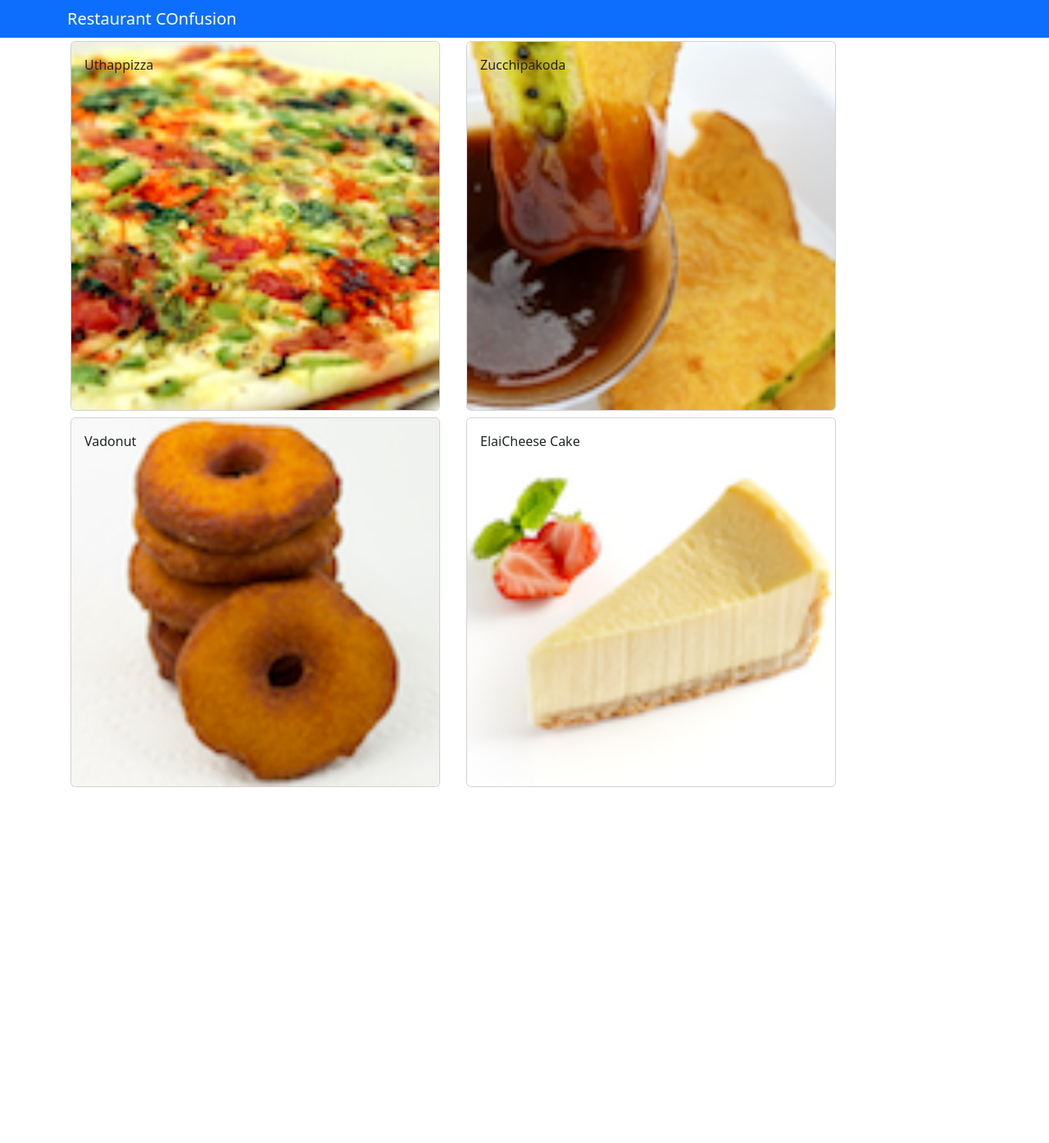
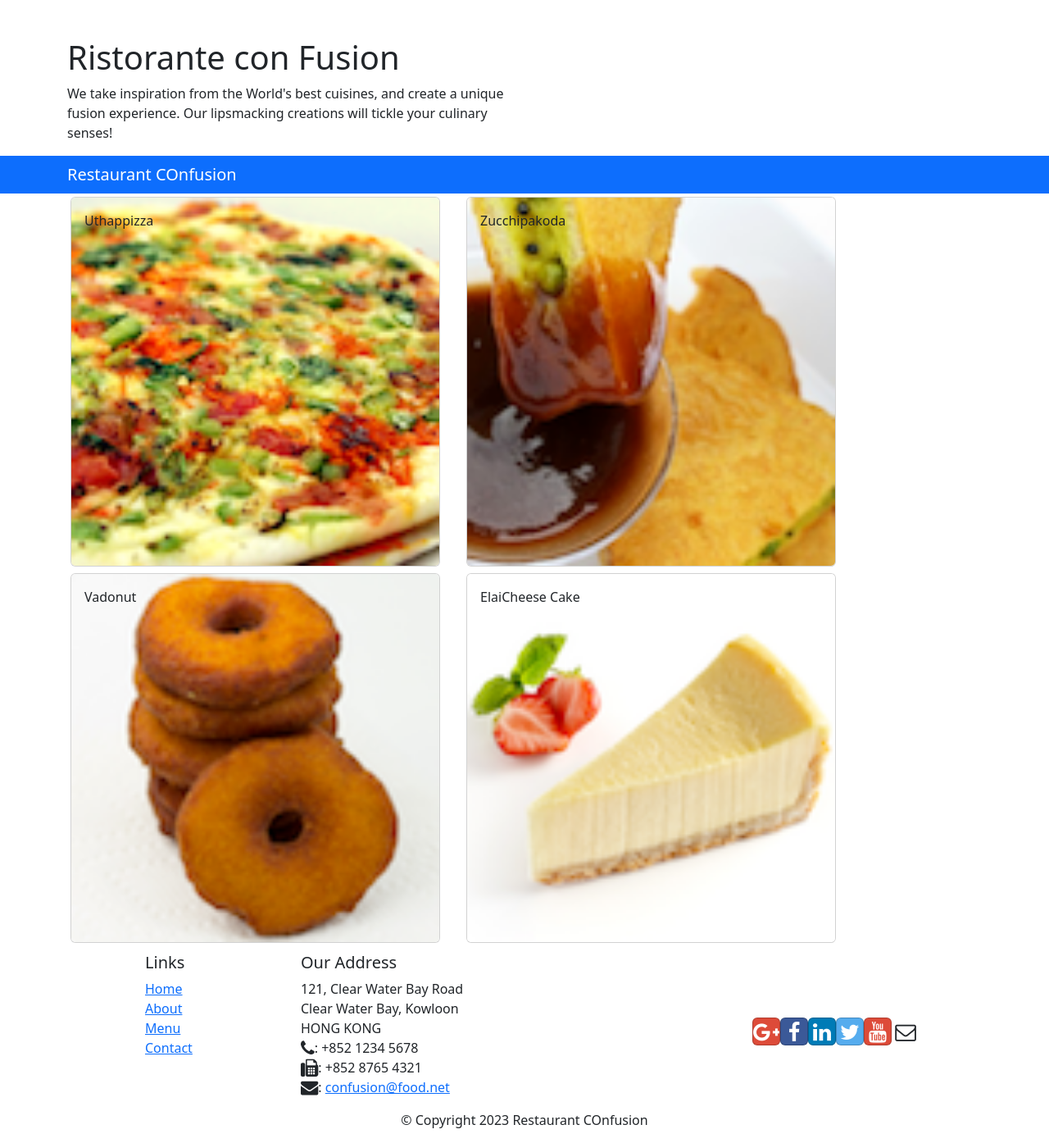
Before and after one commit to Utsav-nith/Confusion, a React (Create React App) app in the folder client/: page / in a window 1280 px wide. Shown: the whole page at 82% size. Before the commit the page ends 972 px from the top, so only its background shows below. Built offline with nearby package versions, Linux system fonts and the light colour scheme.

Commit message:
header-footer added

```diff
--- a/client/package.json
+++ b/client/package.json
@@ -7,7 +7,9 @@
     "@testing-library/react": "^13.4.0",
     "@testing-library/user-event": "^13.5.0",
     "bootstrap": "^5.3.0",
+    "bootstrap-social": "^5.1.1",
     "eslint": "^8.45.0",
+    "font-awesome": "^4.7.0",
     "react": "^18.2.0",
     "react-dom": "^18.2.0",
     "react-popper": "^2.3.0",
--- /dev/null
+++ b/client/src/components/FooterComponent.js
@@ -0,0 +1,56 @@
+import React from 'react';
+function Footer(props) {
+return(
+<div className="footer">
+<div className="container">
+<div className="row justify-content-center">
+<div className="col-4 offset-1 col-sm-2">
+<h5>Links</h5>
+<ul className="list-unstyled">
+<li><a href="#">Home</a></li>
+<li><a href="#">About</a></li>
+<li><a href="#">Menu</a></li>
+<li><a href="contactus.html">Contact</a></li>
+</ul>
+</div>
+<div className="col-7 col-sm-5">
+<h5>Our Address</h5>
+<address>
+121, Clear Water Bay Road<br />
+Clear Water Bay, Kowloon<br />
+HONG KONG<br />
+<i className="fa fa-phone fa-lg"></i>: +852 1234 5678<br />
+<i className="fa fa-fax fa-lg"></i>: +852 8765 4321<br />
+<i className="fa fa-envelope fa-lg"></i>: <a
+href="mailto:confusion@food.net">
+confusion@food.net</a>
+</address>
+</div>
+<div className="col-12 col-sm-4 align-self-center">
+<div className="text-center">
+<a className="btn btn-social-icon btn-google"
+href="http://google.com/+"><i className="fa fa-google-plus"></i></a>
+<a className="btn btn-social-icon btn-facebook"
+href="http://www.facebook.com/profile.php?id="><i className="fa
+fa-facebook"></i></a>
+<a className="btn btn-social-icon btn-linkedin"
+href="http://www.linkedin.com/in/"><i className="fa fa-linkedin"></i></a>
+<a className="btn btn-social-icon btn-twitter"
+href="http://twitter.com/"><i className="fa fa-twitter"></i></a>
+<a className="btn btn-social-icon btn-google"
+href="http://youtube.com/"><i className="fa fa-youtube"></i></a>
+<a className="btn btn-social-icon" href="mailto:"><i className="fa
+fa-envelope-o"></i></a>
+</div>
+</div>
+</div>
+<div className="row justify-content-center">
+<div className="col-auto">
+<p>© Copyright 2023 Restaurant COnfusion</p>
+</div>
+</div>
+</div>
+</div>
+)
+}
+export default Footer;
--- /dev/null
+++ b/client/src/components/HeaderComponent.js
@@ -0,0 +1,27 @@
+import React from "react";
+import { Navbar, NavbarBrand } from 'reactstrap';
+
+function Header(props) {
+  return (
+    <>
+      <Navbar dark>
+        <div className="container">
+          <NavbarBrand href="#">Ristrante con Fusion</NavbarBrand>
+        </div>
+      </Navbar>
+      <div className="jumbotron">
+        <div className="container">
+          <div className="row row-header">
+            <div className="col-12 col-sm-6">
+              <h1>Ristorante con Fusion</h1>
+              <p>We take inspiration from the World's best cuisines, and create a
+                unique fusion experience. Our lipsmacking creations will tickle your culinary senses!</p>
+            </div>
+          </div>
+        </div>
+      </div>
+    </>
+  )
+}
+
+export default Header;
--- a/client/src/components/MainComponent.js
+++ b/client/src/components/MainComponent.js
@@ -2,6 +2,8 @@
 import { Navbar, NavbarBrand } from 'reactstrap';
 import Menu from './MenuComponent';
 import {DISHES} from '../shared/dishes';
+import Header from './HeaderComponent';
+import Footer from './FooterComponent';
 
 class Main extends Component {
   constructor(props) {
@@ -19,13 +21,16 @@
   }
   render() {
     return (
+
       <div>
+        <Header/>
         <Navbar dark color="primary">
           <div className="container">
             <NavbarBrand href="#">Restaurant COnfusion</NavbarBrand>
           </div>
         </Navbar>
         <Menu data={this.state.dishes} onClickHandler={this.onClickHandler} selectedDish={this.state.selectedDish} />
+      <Footer/>
       </div>
     );
   }
--- a/client/src/index.js
+++ b/client/src/index.js
@@ -4,6 +4,8 @@
 import App from './App';
 import reportWebVitals from './reportWebVitals';
 import 'bootstrap/dist/css/bootstrap.min.css';
+import 'font-awesome/css/font-awesome.css';
+import 'bootstrap-social/bootstrap-social.css';
 const root = ReactDOM.createRoot(document.getElementById('root'));
 root.render(
   <React.StrictMode>
```
Also changed, not shown: 1 other file (tests, documents, lock files or other folders).
